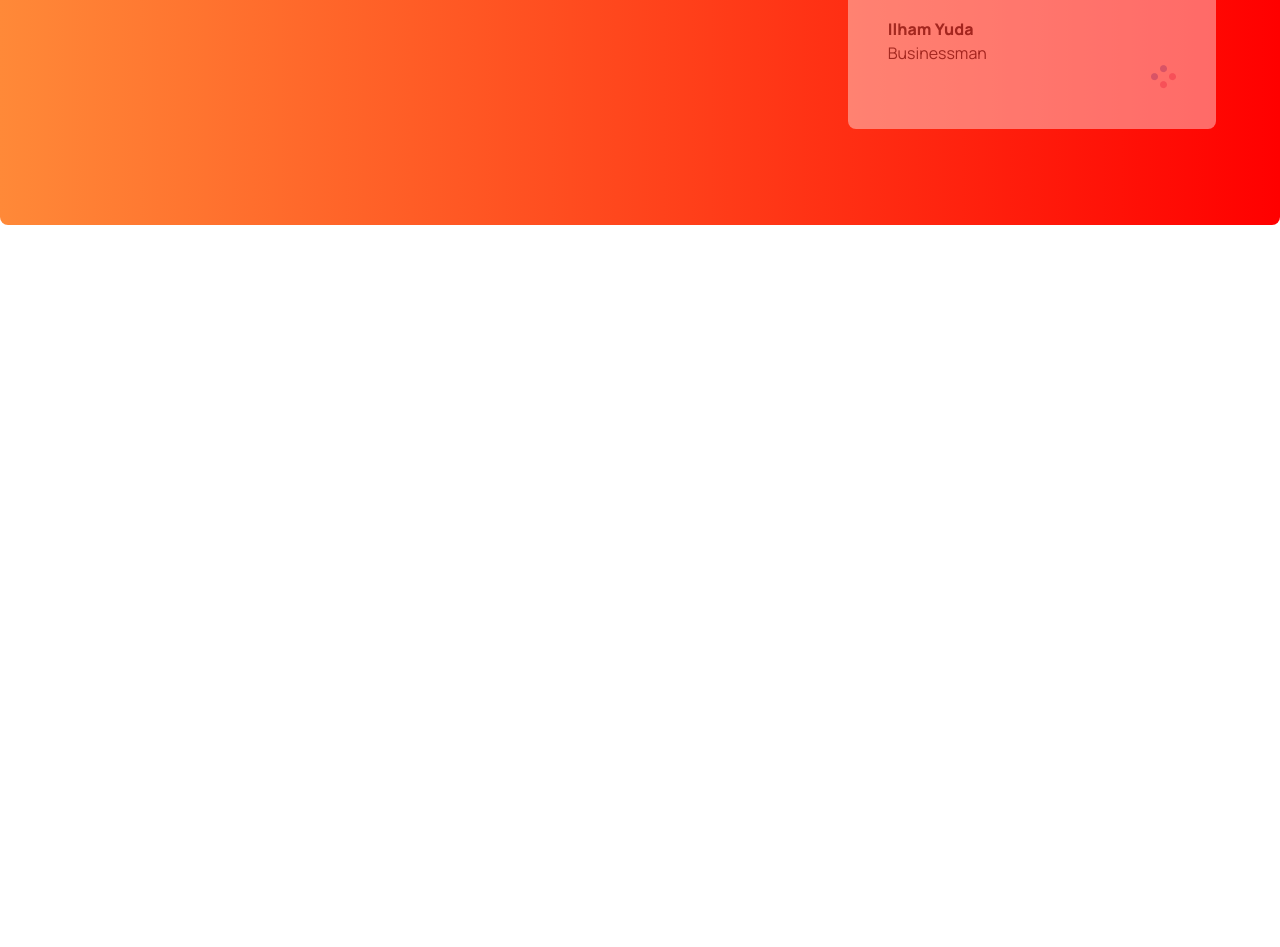
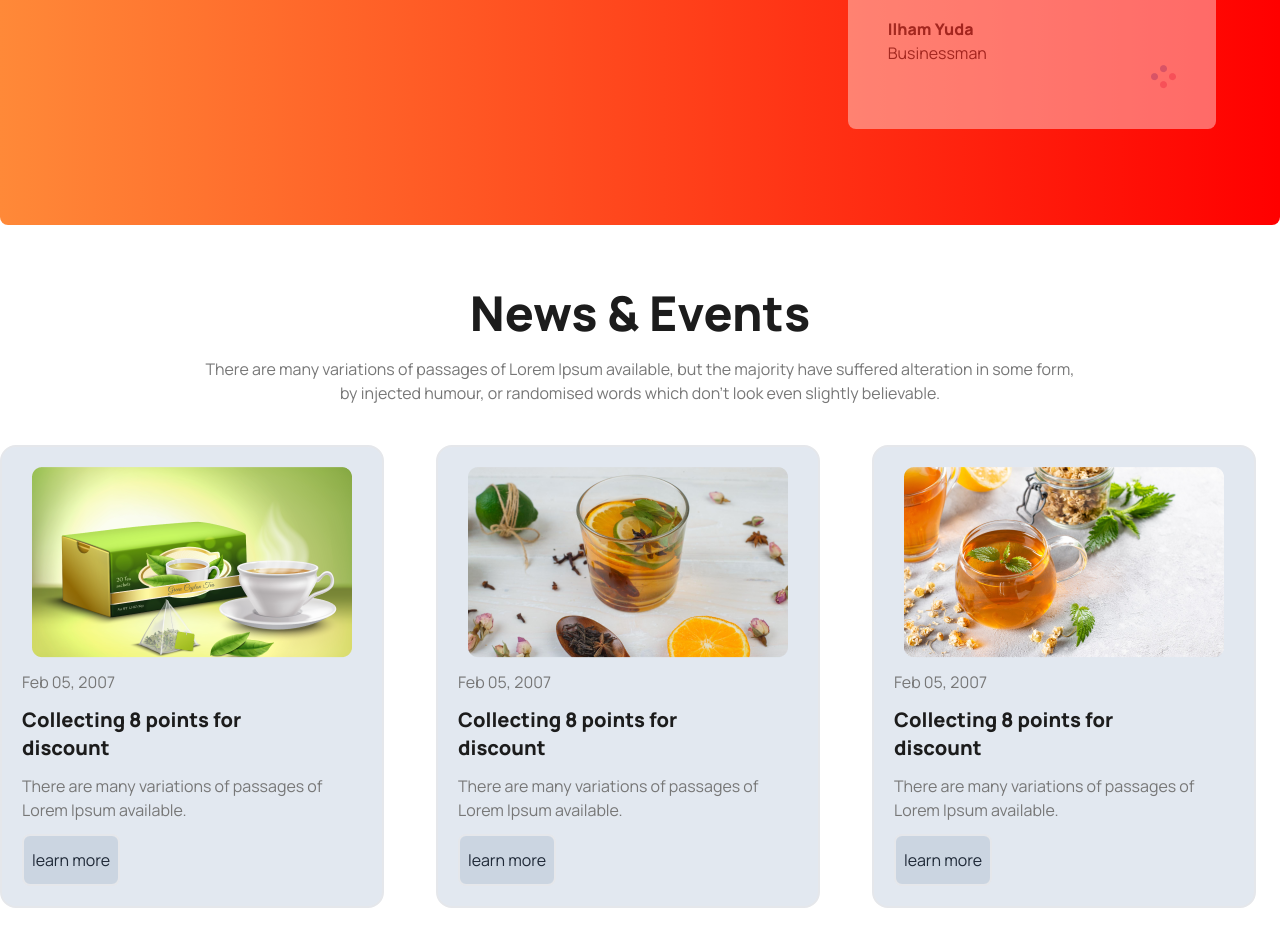
Before and after one commit to Mozammel111/coffeeandtea-web-langing-page, a plain HTML site: page index.html in a window 1280 px wide. Shown: the part 2498-3445 px from the top of the page. Before the commit the page ends 2771 px from the top, so only its background shows below. Drawn offline with nearby package versions, Linux system fonts and the light colour scheme.

Commit message:
new and event part add

```diff
--- a/index.html
+++ b/index.html
@@ -178,10 +178,49 @@
           </div>
         </div>
         </section>
+        <!-- Super Client section  end-->
+
+        <!-- new and event part start -->
+        <section class="my-16">
+            <h2 class="text-5xl font-extrabold text-center text-[#1C1C1C] mb-5">News & Events</h2>
+          <p class="text-base text-[#777] font-medium text-center mb-10">There are many variations of passages of Lorem Ipsum available, but the majority have suffered alteration in some form, <br> by injected humour, or randomised words which don't look even slightly believable. </p>
+
+          <div class="grid grid-cols-1 md:grid-cols-2 lg:grid-cols-3 gap-7">
+          <div class="card w-96 bg-[#FFF] border-2 bg-slate-200 p-5 space-y-3">
+            <figure><img src="images/news-1.png" alt="new eith tea" /></figure>
+            <h3 class="text-base font-medium text-[#777]">Feb 05, 2007</h3>
+            <h2 class="text-xl font-extrabold text-[#1C1C1C] ">Collecting 8 points for <br> discount</h2>
+              <p class="text-base font-medium text-[#777]">There are many variations of passages of <br> Lorem Ipsum available.</p>
+              <div class="card-actions">
+                <button class="border-2 bg-slate-300 py-3 px-2 rounded-lg">learn more</button>
+              </div>
+            </div>
+          <div class="card w-96 bg-[#FFF] border-2 bg-slate-200 p-5 space-y-3">
+            <figure><img src="images/news-2.png" alt="new eith tea" /></figure>
+            <h3 class="text-base font-medium text-[#777]">Feb 05, 2007</h3>
+            <h2 class="text-xl font-extrabold text-[#1C1C1C] ">Collecting 8 points for <br> discount</h2>
+              <p class="text-base font-medium text-[#777]">There are many variations of passages of <br> Lorem Ipsum available.</p>
+              <div class="card-actions">
+                <button class="border-2 bg-slate-300 py-3 px-2 rounded-lg">learn more</button>
+              </div>
+            </div>
+          <div class="card w-96 bg-[#FFF] border-2 bg-slate-200 p-5 space-y-3 p-10">
+            <figure><img src="images/news-3.png" alt="new eith tea" /></figure>
+            <h3 class="text-base font-medium text-[#777]">Feb 05, 2007</h3>
+            <h2 class="text-xl font-extrabold text-[#1C1C1C] ">Collecting 8 points for <br> discount</h2>
+              <p class="text-base font-medium text-[#777]">There are many variations of passages of <br> Lorem Ipsum available.</p>
+              <div class="card-actions">
+                <button class="border-2 bg-slate-300 py-3 px-2 rounded-lg">learn more</button>
+              </div>
+            </div>
+          </div>
+          </div>
+        </section>
 
 
 
-        <!-- Super Client section  end-->
+
+        <!-- new and event part end -->
     </main>
     <footer>
 
```
